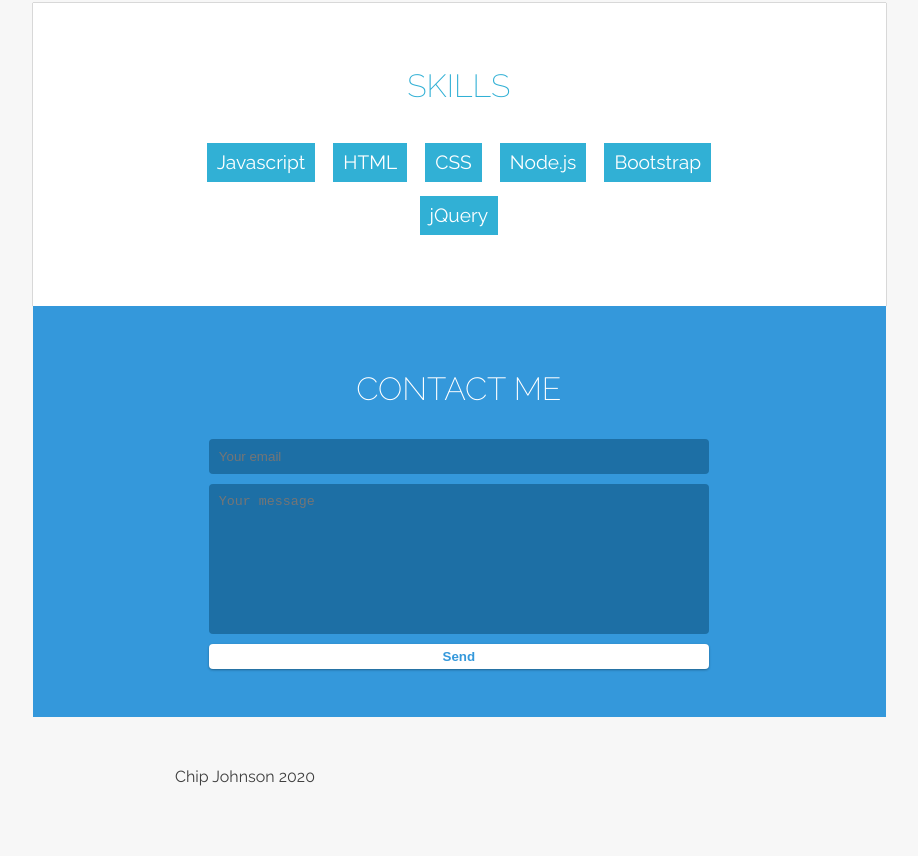
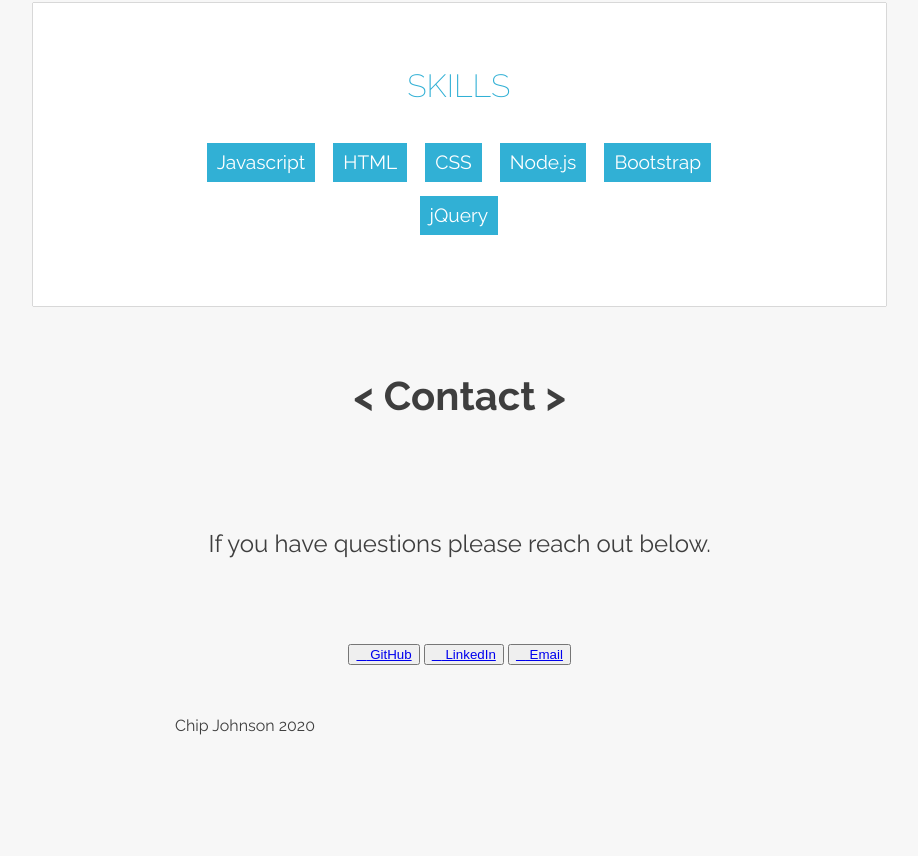
Before and after one commit to cjohnson1580/Portfolio, a plain HTML site: page index.html in a window 1280 px wide. Shown: the part 3705-4561 px from the top of the page, without its empty margins (179-1097 px from the left). Drawn offline with Linux system fonts and the light colour scheme.

Commit message:
push to git

```diff
--- a/index.html
+++ b/index.html
@@ -287,25 +287,17 @@
 
                     <!-- BEGIN CONTACT -->
 
-                    <div class="row blue">
-                        <div class="side-content"></div>
-                        <div class="main-content">
-                            <div class="content-header">
-                                <a class="anchor" name="contact"></a>
-                                <h2 class="white-text">Contact Me</h2>
-                            </div>
-                            <div class="contact content-body">
-                                <form method="POST" action="https://formspree.io/cjohnson1580@gmail.com">
-                                    <input type="hidden" name="_subject"
-                                        value="Contact request from personal website" />
-                                    <input type="email" name="_replyto" placeholder="Your email" required>
-                                    <textarea name="message" placeholder="Your message" required></textarea>
-                                    <button type="submit">Send</button>
-                                </form>
-                            </div>
+                    <div class="wrapper">
+                        <h1>&lt Contact &gt</h1>
+
+                        <p>If you have questions please reach out below.</p>
+
+                        <div class="share">
+                          <button><a href="https://github.com/cjohnson1580"><i class="fab fa-github"></i> GitHub</a></button>
+                          <button><a href="https://www.linkedin.com/in/chip-johnson-17077839/"><i class="fab fa-linkedin"></i> LinkedIn</a></button>
+                          <button><a href="mailto:cjohnson1580@gmail.com"><i class="fas fa-envelope"></i> Email</a></button>
                         </div>
-                        <div class="side-content"></div>
-                    </div>
+                      </div>
                     <!-- END CONTACT -->
 
                     <!-- BEGIN FOOTER -->
--- a/style.css
+++ b/style.css
@@ -233,42 +233,23 @@ body {
     text-align: center;
   }
 
-  .contact {
-    max-width: 500px;
-    margin: 0 auto;
-  }
+  .wrapper {
+    text-align: center;
+}
 
-  .contact input, .contact textarea {
-    display: block;
-    width: 100%;
-    padding: 10px;
-    border-radius: 4px;
-    border: none;
-    margin-bottom: 10px;
-    background: #1d6fa5;
-    color: #fff;
-    -webkit-transition: .5s ease all;
-    transition: .5s ease all;
-  }
+.wrapper > h1 {
+    padding: 20px;
+    margin: 40px;
+    font-size: 2.5rem;
+}
 
-  .contact textarea {
-    height: 150px;
-    resize: none;
-  }
-
-  .contact button {
-    display: block;
-    width: 100%;
-    background: #fff;
-    border-radius: 4px;
-    padding: 5px 10px;
-    border: none;
-    color: #3498db;
-    font-weight: 700;
-    box-shadow: 0 1px 3px rgba(0,0,0,0.12), 0 1px 2px rgba(0,0,0,0.24);
-    -webkit-transition: .5s ease all;
-    transition: .5s ease all;
-  }
+.wrapper > p {
+    font-size: 1.5rem;
+    margin-top: 10vh;
+    margin-bottom: 10vh;
+    margin-left: 2vh;
+    margin-right: 2vh;
+}
 
   .white-text {
     color: white;
```
